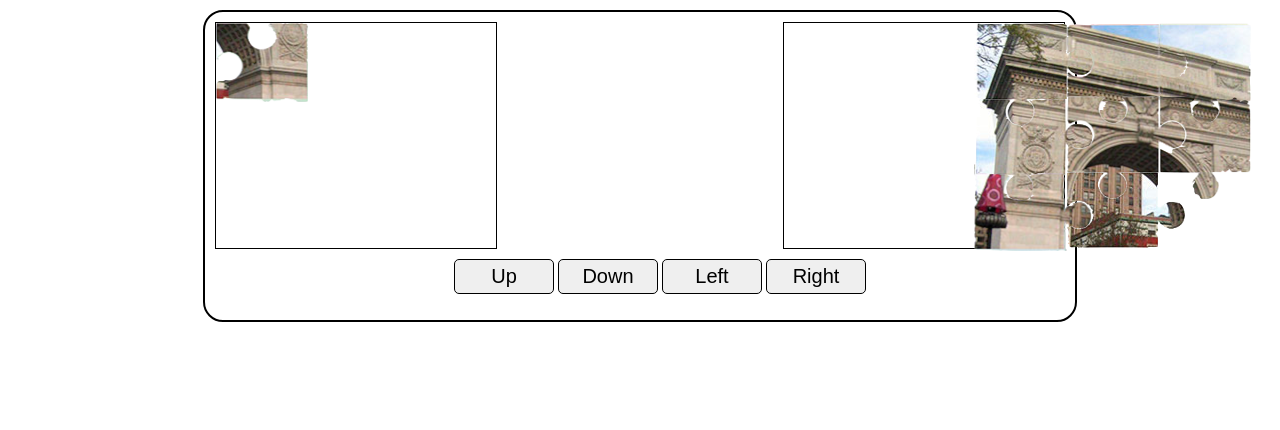
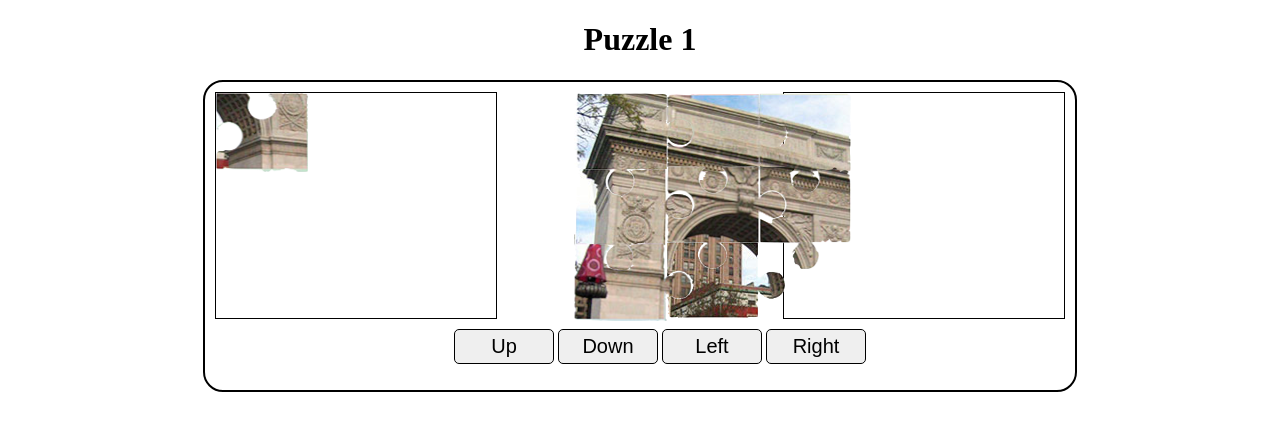
Before and after one commit to n-cherkaoui/Jquery-Animated-Puzzle, a website: page first-puzzle.html in a window 1280 px wide. Drawn offline with nearby package versions, Linux system fonts and the light colour scheme.

Commit message:
Completed puzzle 1

```diff
--- a/first-puzzle.html
+++ b/first-puzzle.html
@@ -5,6 +5,10 @@
   <meta charset="UTF-8">
   <title>First Puzzle Page</title>
   <style>
+    #puzzle-heading
+    {
+      text-align: center;
+    }
     #container
     {
       width:850px;
@@ -85,7 +89,7 @@
 
       // Function to move every piece but one to their correct positions
       function movePiecesToFinalPositions() {
-        const manualadj = 25;
+        const manualadj = 425;
         var position = $('#puzzle-container').offset()
         position.left -= manualadj;
 
@@ -155,6 +159,7 @@
 </head>
 
 <body>
+  <h1 id="puzzle-heading">Puzzle 1</h1>
   <div id="container">
     <div id="piece-container"></div>
     <div id="puzzle-container"></div>
```
